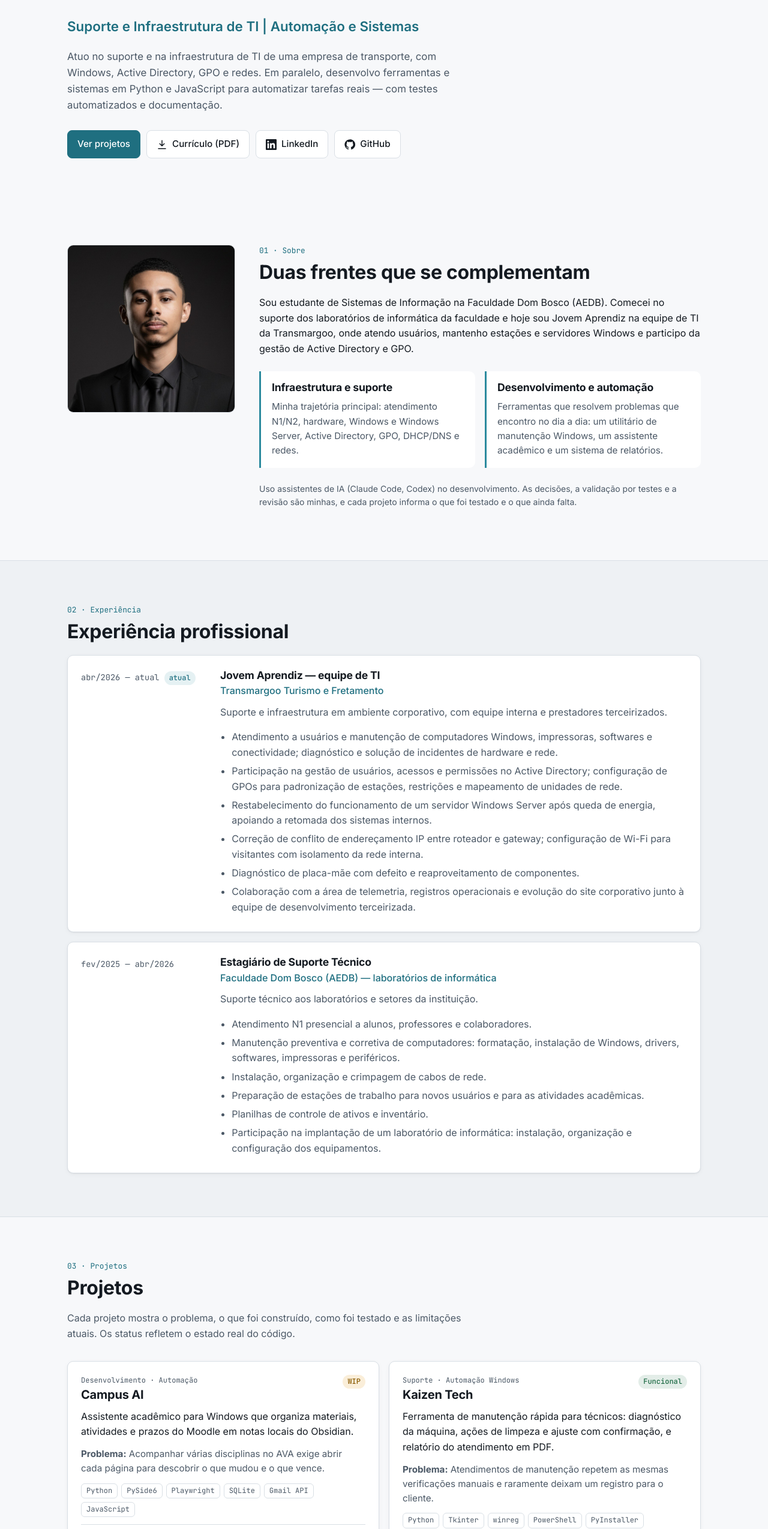
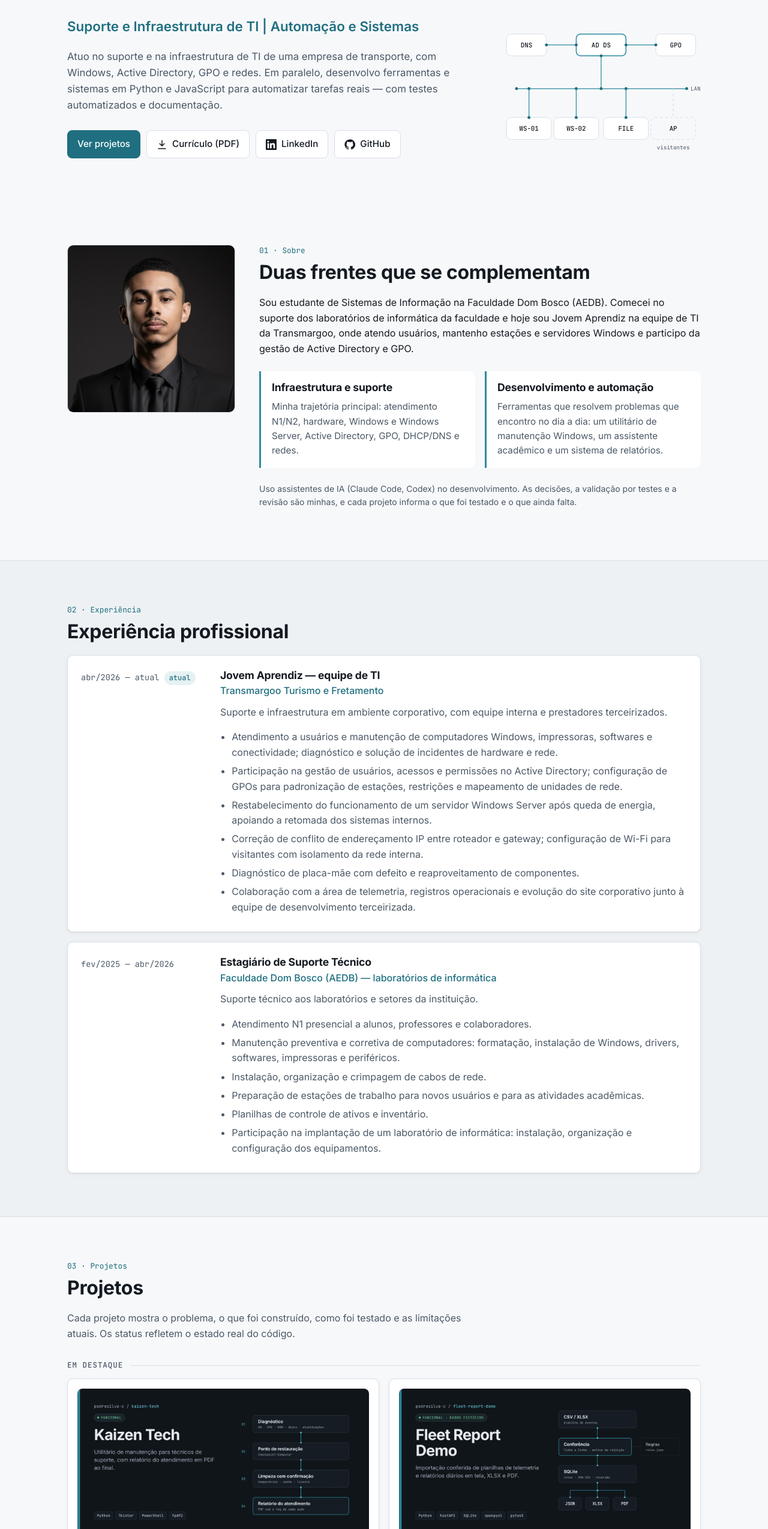
Before and after one commit to pedrosilva-c/portfolio, a plain HTML site: page index.html in a window 1280 px wide. Shown: the part 251-2800 px from the top of the page at 60% size. Drawn offline with Linux system fonts and the light colour scheme.

Commit message:
Destaca projetos com capas e alinha a identidade ao GitHub
- Projetos em dois grupos: "Em destaque" (Kaizen Tech, Fleet Report
  Demo, Campus AI, Inclusão 360°) com as mesmas capas dos repositórios,
  e "Outros projetos" em cards compactos
- Rodapé dos cards padronizado; link "Todos os repositórios no GitHub"
- LAB-001 ganha link direto para o repositório do laboratório
- Diagrama de topologia decorativo no topo, em telas a partir de 1100 px
- Corrige o número de testes do Kaizen Tech (13 -> 14)
- README no padrão comum aos repositórios, com capturas do site

Verificado com Playwright: 375/1024/1280/1440 px, temas claro e escuro,
sem erros no console, sem rolagem horizontal, imagens e links OK.

Co-Authored-By: Claude Opus 5.5 <noreply@anthropic.com>

```diff
--- a/css/style.css
+++ b/css/style.css
@@ -189,6 +189,20 @@ ul { margin: 0; padding-left: 1.2em; }
 .kicker { color: var(--text-muted); font-size: .85rem; margin-bottom: 1rem; }
 .hero-headline { font-size: clamp(1.1rem, 2.4vw, 1.4rem); font-weight: 600; color: var(--accent); margin-bottom: 1.2rem; }
 .hero-lead { max-width: 62ch; color: var(--text-muted); font-size: 1.05rem; margin-bottom: 1.8rem; }
+.hero-inner { position: relative; }
+.hero-topology { display: none; }
+@media (min-width: 1100px) {
+  .hero-topology { display: block; position: absolute; right: 24px; bottom: 6px; width: 340px; height: auto; }
+}
+.hero-topology .ht-e { stroke: var(--petrol); stroke-width: 1.5; }
+.hero-topology .ht-d { stroke: var(--border); stroke-dasharray: 5 5; }
+.hero-topology .ht-n { fill: var(--surface); stroke: var(--border); stroke-width: 1.2; }
+.hero-topology .ht-p { stroke: var(--petrol); stroke-width: 1.8; }
+.hero-topology rect.ht-d { fill: none; stroke-dasharray: 5 5; }
+.hero-topology .ht-dot { fill: var(--accent); }
+.hero-topology text { font-family: var(--font-mono); font-size: 13px; font-weight: 500; fill: var(--text); text-anchor: middle; }
+.hero-topology .ht-l { font-size: 11px; font-weight: 400; fill: var(--text-muted); }
+.hero-topology .ht-s { text-anchor: start; }
 
 /* Sobre */
 .about { display: grid; gap: 40px; align-items: start; }
@@ -235,8 +249,19 @@ ul { margin: 0; padding-left: 1.2em; }
 .project dt { font-family: var(--font-mono); font-size: .72rem; text-transform: uppercase; letter-spacing: .04em; color: var(--text-muted); }
 .project dd { margin: 2px 0 0; }
 .project dd ul { padding-left: 1.1em; }
-.project-foot { margin-top: auto; display: flex; flex-wrap: wrap; gap: 10px; align-items: center; justify-content: space-between; }
+.project-foot { margin-top: auto; display: flex; flex-wrap: wrap; gap: 10px; align-items: center; padding-top: 4px; }
 .project-note { font-size: .85rem; color: var(--text-muted); }
+.project-cover { display: block; margin: -6px -6px 4px; border-radius: calc(var(--radius) - 2px); overflow: hidden; }
+.project-cover img { display: block; width: 100%; height: auto; aspect-ratio: 2 / 1; transition: transform .25s ease; }
+.project--featured:hover .project-cover img { transform: scale(1.015); }
+@media (prefers-reduced-motion: reduce) { .project-cover img { transition: none; } }
+.project-grid--compact { align-items: start; }
+.project-grid--compact .project { gap: 10px; }
+.group-title { font-family: var(--font-mono); font-size: .78rem; font-weight: 500; text-transform: uppercase; letter-spacing: .08em; color: var(--text-muted); margin: 32px 0 14px; display: flex; align-items: center; gap: 12px; }
+.group-title::after { content: ""; flex: 1; height: 1px; background: var(--border); }
+.section-lead + .group-title { margin-top: 8px; }
+.section-more { margin: 24px 0 0; }
+.section-more a { font-weight: 600; color: var(--accent); }
 
 /* Casos técnicos */
 .case dl { margin: 0; display: grid; gap: 10px; }
--- a/index.html
+++ b/index.html
@@ -92,7 +92,7 @@
   <main id="main-content">
 
     <section id="inicio" class="hero">
-      <div class="container">
+      <div class="container hero-inner">
         <p class="mono kicker">Sistemas de Informação · 4º período · Resende, RJ</p>
         <h1>Pedro Henrique da Silva Pereira</h1>
         <p class="hero-headline">Suporte e Infraestrutura de TI <span aria-hidden="true">|</span> Automação e Sistemas</p>
@@ -107,6 +107,38 @@
           <a class="btn" href="https://www.linkedin.com/in/pedrosilva-sistemas/" target="_blank" rel="noopener"><svg width="18" height="18" aria-hidden="true"><use href="#i-linkedin"/></svg>LinkedIn</a>
           <a class="btn" href="https://github.com/pedrosilva-c" target="_blank" rel="noopener"><svg width="18" height="18" aria-hidden="true"><use href="#i-github"/></svg>GitHub</a>
         </div>
+        <svg class="hero-topology" viewBox="0 0 410 250" aria-hidden="true" focusable="false">
+          <line class="ht-e" x1="90" y1="30" x2="150" y2="30"/>
+          <line class="ht-e" x1="250" y1="30" x2="310" y2="30"/>
+          <line class="ht-e" x1="200" y1="52" x2="200" y2="118"/>
+          <line class="ht-e" x1="30" y1="118" x2="372" y2="118"/>
+          <line class="ht-e" x1="55" y1="118" x2="55" y2="176"/>
+          <line class="ht-e" x1="150" y1="118" x2="150" y2="176"/>
+          <line class="ht-e" x1="250" y1="118" x2="250" y2="176"/>
+          <line class="ht-e ht-d" x1="345" y1="118" x2="345" y2="176"/>
+          <rect class="ht-n" x="10" y="8" width="80" height="44" rx="9"/><text x="50" y="35">DNS</text>
+          <rect class="ht-n ht-p" x="150" y="8" width="100" height="44" rx="9"/><text x="200" y="35">AD DS</text>
+          <rect class="ht-n" x="310" y="8" width="80" height="44" rx="9"/><text x="350" y="35">GPO</text>
+          <rect class="ht-n" x="10" y="176" width="90" height="44" rx="9"/><text x="55" y="203">WS-01</text>
+          <rect class="ht-n" x="105" y="176" width="90" height="44" rx="9"/><text x="150" y="203">WS-02</text>
+          <rect class="ht-n" x="205" y="176" width="90" height="44" rx="9"/><text x="250" y="203">FILE</text>
+          <rect class="ht-n ht-d" x="300" y="176" width="90" height="44" rx="9"/><text x="345" y="203">AP</text>
+          <circle class="ht-dot" cx="90" cy="30" r="3"/>
+          <circle class="ht-dot" cx="150" cy="30" r="3"/>
+          <circle class="ht-dot" cx="250" cy="30" r="3"/>
+          <circle class="ht-dot" cx="310" cy="30" r="3"/>
+          <circle class="ht-dot" cx="200" cy="52" r="3"/>
+          <circle class="ht-dot" cx="200" cy="118" r="3"/>
+          <circle class="ht-dot" cx="30" cy="118" r="3"/>
+          <circle class="ht-dot" cx="372" cy="118" r="3"/>
+          <circle class="ht-dot" cx="55" cy="118" r="3"/>
+          <circle class="ht-dot" cx="55" cy="176" r="3"/>
+          <circle class="ht-dot" cx="150" cy="118" r="3"/>
+          <circle class="ht-dot" cx="150" cy="176" r="3"/>
+          <circle class="ht-dot" cx="250" cy="118" r="3"/>
+          <circle class="ht-dot" cx="250" cy="176" r="3"/>
+          <text class="ht-l ht-s" x="380" y="122">LAN</text><text class="ht-l" x="345" y="240">visitantes</text>
+        </svg>
       </div>
     </section>
 
@@ -152,7 +184,11 @@
         <p class="mono eyebrow">03 · Projetos</p>
         <h2>Projetos</h2>
         <p class="section-lead">Cada projeto mostra o problema, o que foi construído, como foi testado e as limitações atuais. Os status refletem o estado real do código.</p>
+        <h3 class="group-title">Em destaque</h3>
         <div class="project-grid" id="projects-container"></div>
+        <h3 class="group-title">Outros projetos</h3>
+        <div class="project-grid project-grid--compact" id="projects-others"></div>
+        <p class="section-more"><a href="https://github.com/pedrosilva-c?tab=repositories" target="_blank" rel="noopener">Todos os repositórios no GitHub <span aria-hidden="true">→</span></a></p>
       </div>
     </section>
 
--- a/js/data.js
+++ b/js/data.js
@@ -106,29 +106,13 @@ const EXPERIENCE_DATA = [
 
 /* 4. PROJETOS ----------------------------------------------------------------
    status: "Funcional" | "WIP" | "Concluído" | "Interno" | "Especificação"
-   repo: URL do repositório público ou null enquanto não for publicado.       */
+   repo: URL do repositório público ou null enquanto não for publicado.
+   featured: aparece no grupo "Em destaque", com a capa (cover) do repositório. */
 const PROJECTS_DATA = [
   {
-    id: "campus-ai",
-    title: "Campus AI",
-    kind: "Desenvolvimento · Automação",
-    status: "WIP",
-    summary: "Assistente acadêmico para Windows que organiza materiais, atividades e prazos do Moodle em notas locais do Obsidian.",
-    problem: "Acompanhar várias disciplinas no AVA exige abrir cada página para descobrir o que mudou e o que vence.",
-    built: [
-      "Interface desktop em PySide6 com modo de demonstração (dados fictícios).",
-      "Leitura de uma disciplina autorizada por navegador dedicado (Playwright), com login manual do aluno e sem envios.",
-      "Extensão de navegador \"Companion\" em JavaScript, comunicando com o app local.",
-      "Integração Gmail somente leitura (OAuth, escopo gmail.readonly) e histórico local em SQLite.",
-      "Escrita de notas Markdown no Obsidian preservando edições manuais."
-    ],
-    tests: "566 testes Python (unittest) e 97 testes da extensão (node:test) passando; a suíte roda isolada dos dados reais e falha se algum dado real mudar.",
-    limits: "Ainda não validado de ponta a ponta com contas reais; leitura limitada a uma disciplina piloto. Não é um aplicativo oficial da instituição.",
-    tech: ["Python", "PySide6", "Playwright", "SQLite", "Gmail API", "JavaScript"],
-    repo: "https://github.com/pedrosilva-c/campus-ai"
-  },
-  {
     id: "kaizen-tech",
+    featured: true,
+    cover: "assets/images/covers/kaizen-tech.png",
     title: "Kaizen Tech",
     kind: "Suporte · Automação Windows",
     status: "Funcional",
@@ -141,13 +125,15 @@ const PROJECTS_DATA = [
       "Verificação de atualizações pendentes, programas de inicialização e plano de energia.",
       "Backup rápido de Desktop, Documentos e Imagens; relatório do atendimento em PDF."
     ],
-    tests: "13 testes automatizados das funções auxiliares e da limpeza segura (inclusive contra junções que apontam para fora da pasta); ações de manutenção validadas manualmente em máquina própria.",
+    tests: "14 testes automatizados das funções auxiliares e da limpeza segura (inclusive contra junções que apontam para fora da pasta); ações de manutenção validadas manualmente em máquina própria.",
     limits: "Exige privilégio de administrador e altera configurações do Windows (registro, plano de energia). Use apenas em máquinas sob sua responsabilidade.",
     tech: ["Python", "Tkinter", "winreg", "PowerShell", "PyInstaller"],
     repo: "https://github.com/pedrosilva-c/kaizen-tech"
   },
   {
     id: "fleet-report-demo",
+    featured: true,
+    cover: "assets/images/covers/fleet-report-demo.png",
     title: "Fleet Report Demo",
     kind: "Sistemas · Dados e relatórios",
     status: "Funcional",
@@ -167,24 +153,30 @@ const PROJECTS_DATA = [
     note: "Escrita do zero, sem código, regras ou dados de empresa."
   },
   {
-    id: "tm-telemetria",
-    title: "TM Telemetria",
-    kind: "Sistema interno · Relatórios",
-    status: "Interno",
-    summary: "Sistema local de análise operacional da frota: importação de planilhas, conferência de dados e relatórios em PDF e XLSX.",
-    problem: "Relatórios operacionais montados à mão a partir de planilhas exportadas, sem conferência sistemática dos dados.",
+    id: "campus-ai",
+    featured: true,
+    cover: "assets/images/covers/campus-ai.png",
+    title: "Campus AI",
+    kind: "Desenvolvimento · Automação",
+    status: "WIP",
+    summary: "Assistente acadêmico para Windows que organiza materiais, atividades e prazos do Moodle em notas locais do Obsidian.",
+    problem: "Acompanhar várias disciplinas no AVA exige abrir cada página para descobrir o que mudou e o que vence.",
     built: [
-      "Importação de planilhas CSV/XLSX com conferência e reversão de importações.",
-      "Análise de ocorrências e de consumo/ociosidade da frota.",
-      "Geração de relatórios em PDF e XLSX, com histórico."
+      "Interface desktop em PySide6 com modo de demonstração (dados fictícios).",
+      "Leitura de uma disciplina autorizada por navegador dedicado (Playwright), com login manual do aluno e sem envios.",
+      "Extensão de navegador \"Companion\" em JavaScript, comunicando com o app local.",
+      "Integração Gmail somente leitura (OAuth, escopo gmail.readonly) e histórico local em SQLite.",
+      "Escrita de notas Markdown no Obsidian preservando edições manuais."
     ],
-    tests: "Suíte automatizada no backend (pytest) executada a cada alteração.",
-    limits: "Projeto da empresa: código, regras e dados não são públicos. A demonstração independente Fleet Report Demo mostra o mesmo tipo de solução com dados fictícios.",
-    tech: ["Python", "FastAPI", "React", "TypeScript", "SQLite"],
-    repo: null
+    tests: "566 testes Python (unittest) e 97 testes da extensão (node:test) passando; a suíte roda isolada dos dados reais e falha se algum dado real mudar.",
+    limits: "Ainda não validado de ponta a ponta com contas reais; leitura limitada a uma disciplina piloto. Não é um aplicativo oficial da instituição.",
+    tech: ["Python", "PySide6", "Playwright", "SQLite", "Gmail API", "JavaScript"],
+    repo: "https://github.com/pedrosilva-c/campus-ai"
   },
   {
     id: "inclusao-360",
+    featured: true,
+    cover: "assets/images/covers/inclusao-360.png",
     title: "Inclusão 360°",
     kind: "Acadêmico · Acessibilidade web",
     status: "Concluído",
@@ -201,6 +193,23 @@ const PROJECTS_DATA = [
     repo: "https://github.com/pedrosilva-c/inclusao-360",
     demo: "https://pedrosilva-c.github.io/inclusao-360/",
     note: "Projeto individual."
+  },
+  {
+    id: "tm-telemetria",
+    title: "TM Telemetria",
+    kind: "Sistema interno · Relatórios",
+    status: "Interno",
+    summary: "Sistema local de análise operacional da frota: importação de planilhas, conferência de dados e relatórios em PDF e XLSX.",
+    problem: "Relatórios operacionais montados à mão a partir de planilhas exportadas, sem conferência sistemática dos dados.",
+    built: [
+      "Importação de planilhas CSV/XLSX com conferência e reversão de importações.",
+      "Análise de ocorrências e de consumo/ociosidade da frota.",
+      "Geração de relatórios em PDF e XLSX, com histórico."
+    ],
+    tests: "Suíte automatizada no backend (pytest) executada a cada alteração.",
+    limits: "Projeto da empresa: código, regras e dados não são públicos. A demonstração independente Fleet Report Demo mostra o mesmo tipo de solução com dados fictícios.",
+    tech: ["Python", "FastAPI", "React", "TypeScript", "SQLite"],
+    repo: null
   },
   {
     id: "barberflow",
@@ -261,7 +270,8 @@ const LABS_DATA = [
     env: "SERVER-DC (Windows Server 2019) · CLIENTE02 (Windows 10) · rede interna \"labrede\" · scripts de coleta no GitHub",
     status: "Em documentação",
     date: "mai/2026",
-    page: "labs/lab-001.html"
+    page: "labs/lab-001.html",
+    repo: "https://github.com/pedrosilva-c/lab-active-directory"
   },
   {
     code: "LAB-002",
--- a/js/script.js
+++ b/js/script.js
@@ -81,10 +81,9 @@ document.addEventListener("DOMContentLoaded", () => {
       </article>`).join("");
   }
 
-  const proj = $("#projects-container");
-  if (proj && typeof PROJECTS_DATA !== "undefined") {
-    proj.innerHTML = PROJECTS_DATA.map(p => `
-      <article class="card project" id="projeto-${esc(p.id)}">
+  const projectCard = p => `
+      <article class="card project${p.cover ? " project--featured" : ""}" id="projeto-${esc(p.id)}">
+        ${p.cover ? `<a class="project-cover" href="${esc(p.repo)}" target="_blank" rel="noopener" tabindex="-1" aria-hidden="true"><img src="${esc(p.cover)}" alt="" width="1280" height="640" loading="lazy" decoding="async"></a>` : ""}
         <div class="project-head">
           <div>
             <p class="project-kind">${esc(p.kind)}</p>
@@ -103,16 +102,20 @@ document.addEventListener("DOMContentLoaded", () => {
             <div><dt>Limitações</dt><dd>${esc(p.limits)}</dd></div>
           </dl>
         </details>
+        ${p.note ? `<p class="project-note">${esc(p.note)}</p>` : ""}
         <div class="project-foot">
-          ${p.note ? `<span class="project-note">${esc(p.note)}</span>` : "<span></span>"}
-          <span class="actions">
-            ${p.demo ? `<a class="btn" href="${esc(p.demo)}" target="_blank" rel="noopener">Demo ao vivo<span class="visually-hidden"> de ${esc(p.title)}</span></a>` : ""}
-            ${p.repo
-              ? `<a class="btn" href="${esc(p.repo)}" target="_blank" rel="noopener"><svg width="18" height="18" aria-hidden="true"><use href="#i-github"/></svg>Repositório<span class="visually-hidden"> de ${esc(p.title)}</span></a>`
-              : `<span class="mono small muted">${p.status === "Interno" ? "código não público" : p.id === "barberflow" ? "não publicado" : "repositório em preparação"}</span>`}
-          </span>
+          ${p.repo
+            ? `<a class="btn" href="${esc(p.repo)}" target="_blank" rel="noopener"><svg width="18" height="18" aria-hidden="true"><use href="#i-github"/></svg>Repositório<span class="visually-hidden"> de ${esc(p.title)}</span></a>`
+            : `<span class="mono small muted">${p.status === "Interno" ? "código não público" : p.id === "barberflow" ? "não publicado" : "repositório em preparação"}</span>`}
+          ${p.demo ? `<a class="btn" href="${esc(p.demo)}" target="_blank" rel="noopener">Demo ao vivo<span class="visually-hidden"> de ${esc(p.title)}</span></a>` : ""}
         </div>
-      </article>`).join("");
+      </article>`;
+
+  const proj = $("#projects-container");
+  if (proj && typeof PROJECTS_DATA !== "undefined") {
+    proj.innerHTML = PROJECTS_DATA.filter(p => p.featured).map(projectCard).join("");
+    const others = $("#projects-others");
+    if (others) others.innerHTML = PROJECTS_DATA.filter(p => !p.featured).map(projectCard).join("");
   }
 
   const casos = $("#casos-container");
@@ -144,6 +147,7 @@ document.addEventListener("DOMContentLoaded", () => {
           ${badge(l.status)}
           <span class="lab-date">${esc(l.date)}</span>
           <a href="${esc(l.page)}">Ver página<span class="visually-hidden"> do ${esc(l.code)}</span></a>
+          ${l.repo ? `<a href="${esc(l.repo)}" target="_blank" rel="noopener">Repositório<span class="visually-hidden"> do ${esc(l.code)}</span></a>` : ""}
         </div>
       </article>`).join("");
   }
```
Also changed, not shown: assets/images/covers/campus-ai.png (added), assets/images/covers/fleet-report-demo.png (added), assets/images/covers/inclusao-360.png (added), assets/images/covers/kaizen-tech.png (added), docs/assets/cover.png (added), docs/assets/screenshot-inicio.png (added), docs/assets/screenshot-projetos.png (added), 1 other file.
